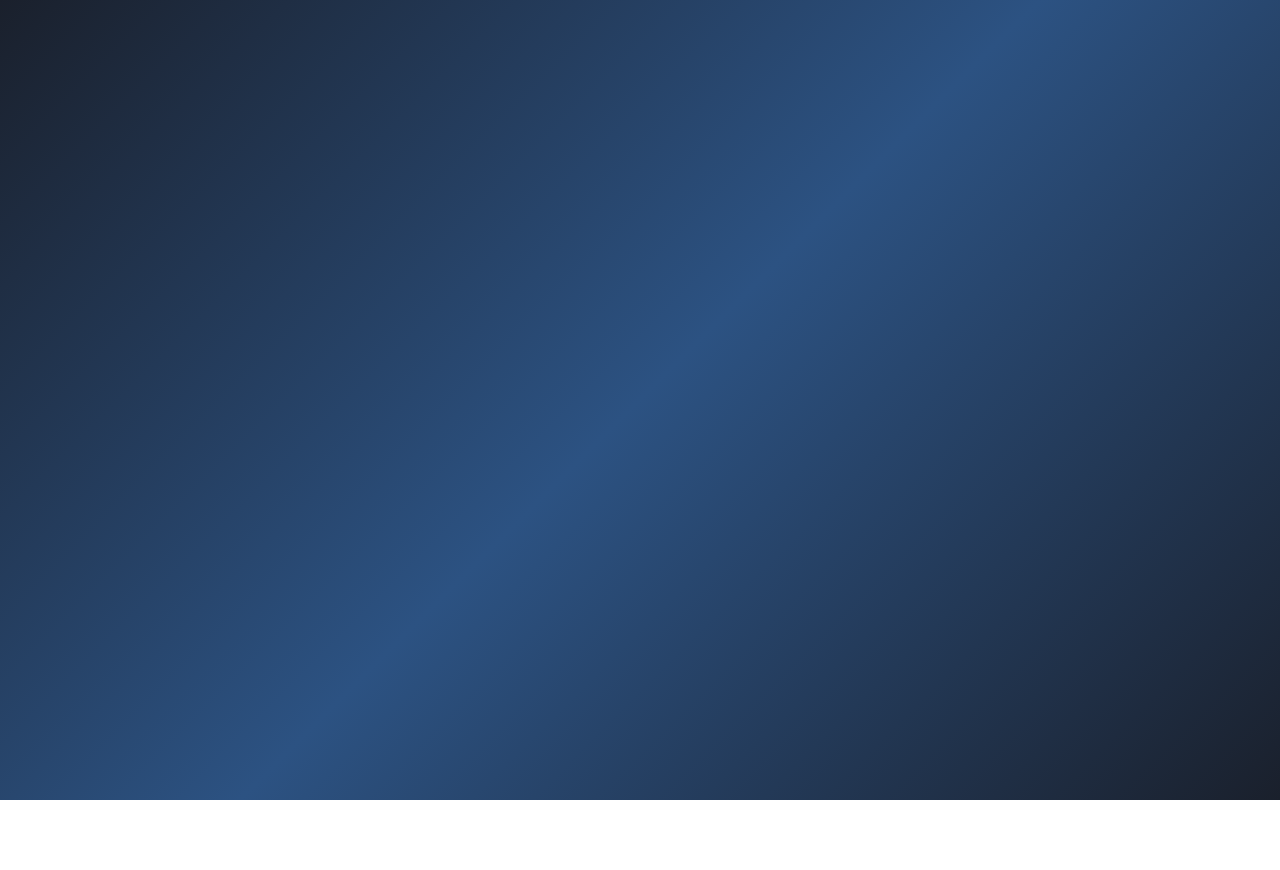
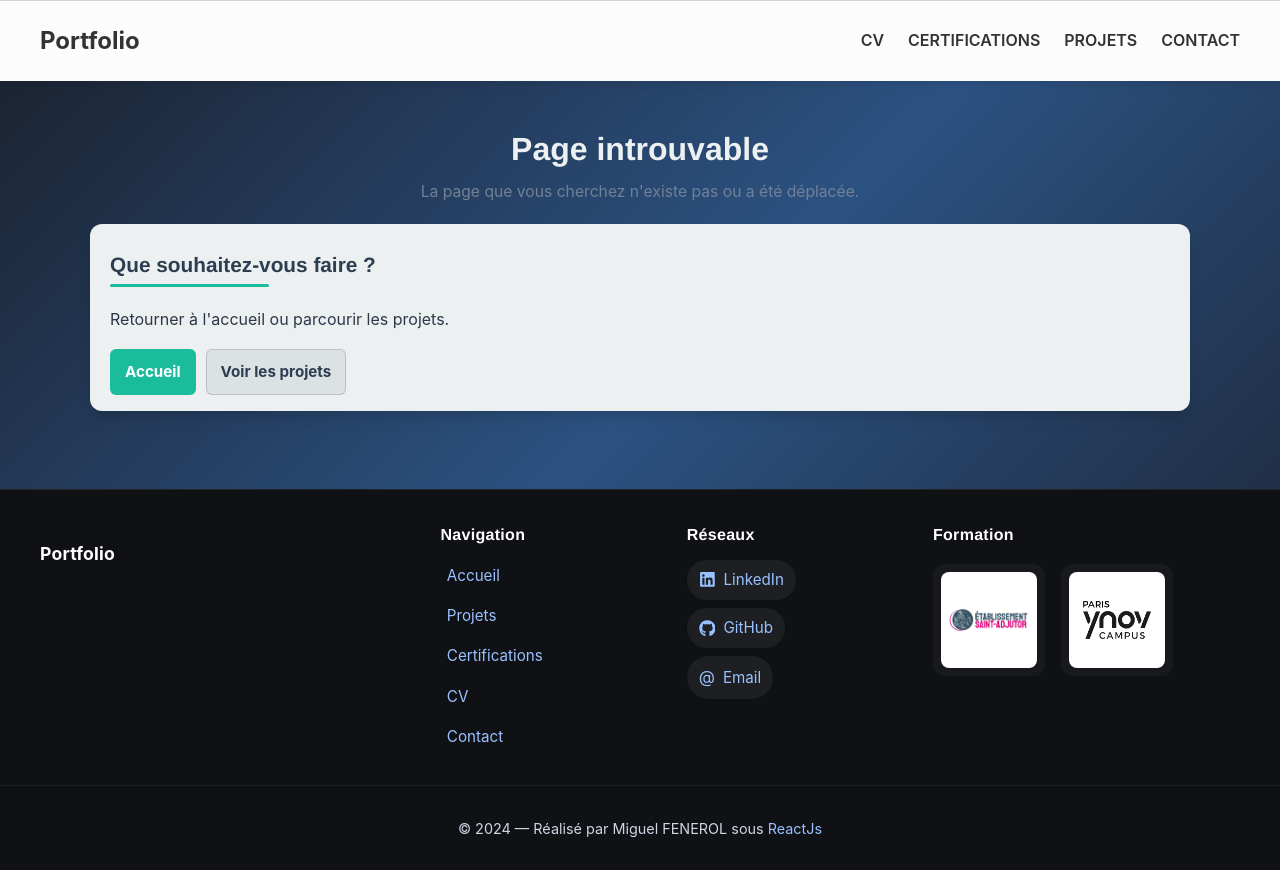
Before and after one commit to Migou27/portfolio, a React (Create React App) app: page / in a window 1280 px wide. Before the commit this address had no page. Before the commit the page ends 800 px from the top, so only its background shows below. Built offline with nearby package versions, Linux system fonts and the light colour scheme.

Commit message:
<master>(v5.3) : patch 404 au refresh + ajout page 404

```diff
--- a/package.json
+++ b/package.json
@@ -26,7 +26,8 @@
     "test": "react-scripts test",
     "eject": "react-scripts eject",
     "predeploy": "npm run build",
-    "deploy": "gh-pages -d build"
+    "deploy": "gh-pages -d build",
+    "postbuild": "cp build/index.html build/404.html"
   },
   "eslintConfig": {
     "extends": [
--- a/src/App.js
+++ b/src/App.js
@@ -9,6 +9,7 @@ import Projets from './pages/Projets';
 import Contact from './pages/Contact.js';
 import PokedexApp from './pages/PokedexApp';
 import GamerProfile from './pages/GamerProfile';
+import NotFound from './pages/NotFound';
 
 function App() {
   return (
@@ -23,6 +24,7 @@ function App() {
           <Route path="/portfolio/projets/pokedexapp" element={<PokedexApp/>} />
           <Route path="/portfolio/projets/gamerprofile" element={<GamerProfile/>} />
           <Route path="/portfolio/contact" element={<Contact/>} />
+          <Route path="*" element={<NotFound/>} />
         </Routes>
         </div>
       </BrowserRouter>
--- /dev/null
+++ b/src/pages/NotFound.js
@@ -0,0 +1,34 @@
+import React from 'react';
+import { Link } from 'react-router-dom';
+import Navbar from '../components/Navbar';
+import Footer from '../components/Footer';
+
+const NotFound = () => {
+  return (
+    <div className="page-container">
+      <Navbar />
+      <br/>
+      <div className='space'></div>
+
+      <header className="proj-hero">
+        <h1 className="proj-hero-title">Page introuvable</h1>
+        <p className="proj-hero-sub">La page que vous cherchez n'existe pas ou a été déplacée.</p>
+      </header>
+
+      <main className="proj-body">
+        <section className="md-section">
+          <h2 className="md-h2">Que souhaitez-vous faire ?</h2>
+          <p>Retourner à l'accueil ou parcourir les projets.</p>
+          <div style={{ display: 'flex', gap: '10px', flexWrap: 'wrap' }}>
+            <Link className='btn btn-primary' to="/portfolio">Accueil</Link>
+            <Link className='btn btn-ghost' to="/portfolio/projets">Voir les projets</Link>
+          </div>
+        </section>
+      </main>
+
+      <Footer />
+    </div>
+  );
+};
+
+export default NotFound;
```
